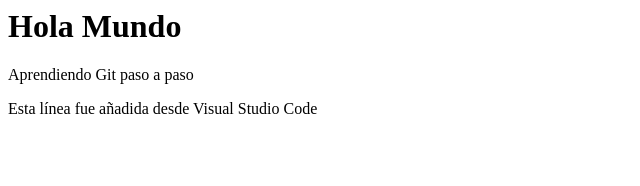
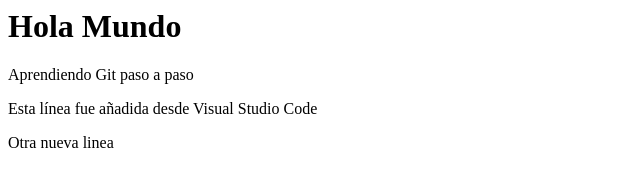
Before and after one commit to ElHombreJ33/proyecto1daw, a plain HTML site: page index.html in a window 1280 px wide. Shown: the whole page, without its empty margins (0-640 px from the left). Drawn offline with Linux system fonts and the light colour scheme.

Commit message:
otra nueva linea

```diff
--- a/index.html
+++ b/index.html
@@ -1,3 +1,4 @@
 <h1>Hola Mundo</h1>
 <p>Aprendiendo Git paso a paso</p>
 <p>Esta línea fue añadida desde Visual Studio Code</p>
+<p>Otra nueva linea</p>
```
